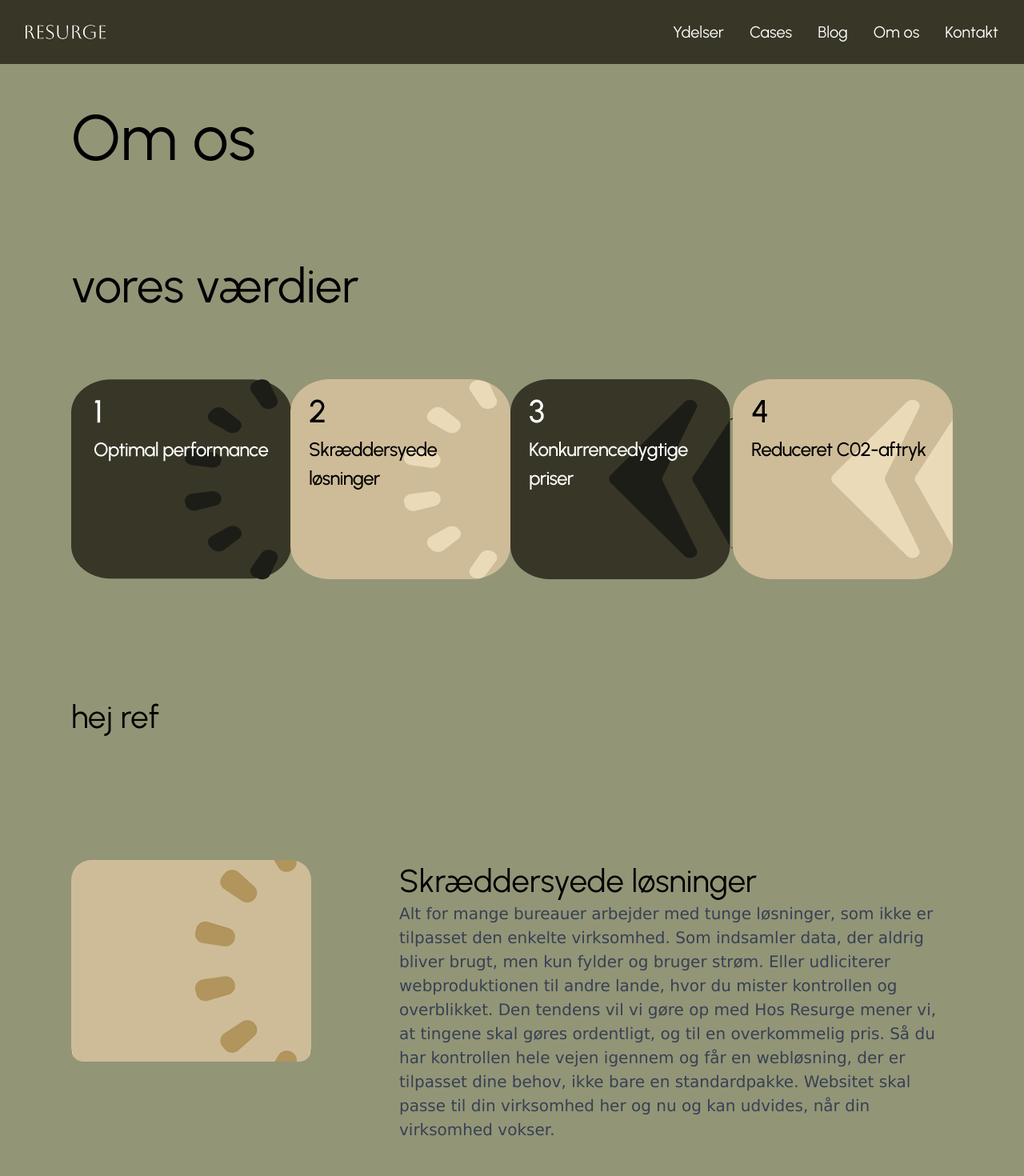
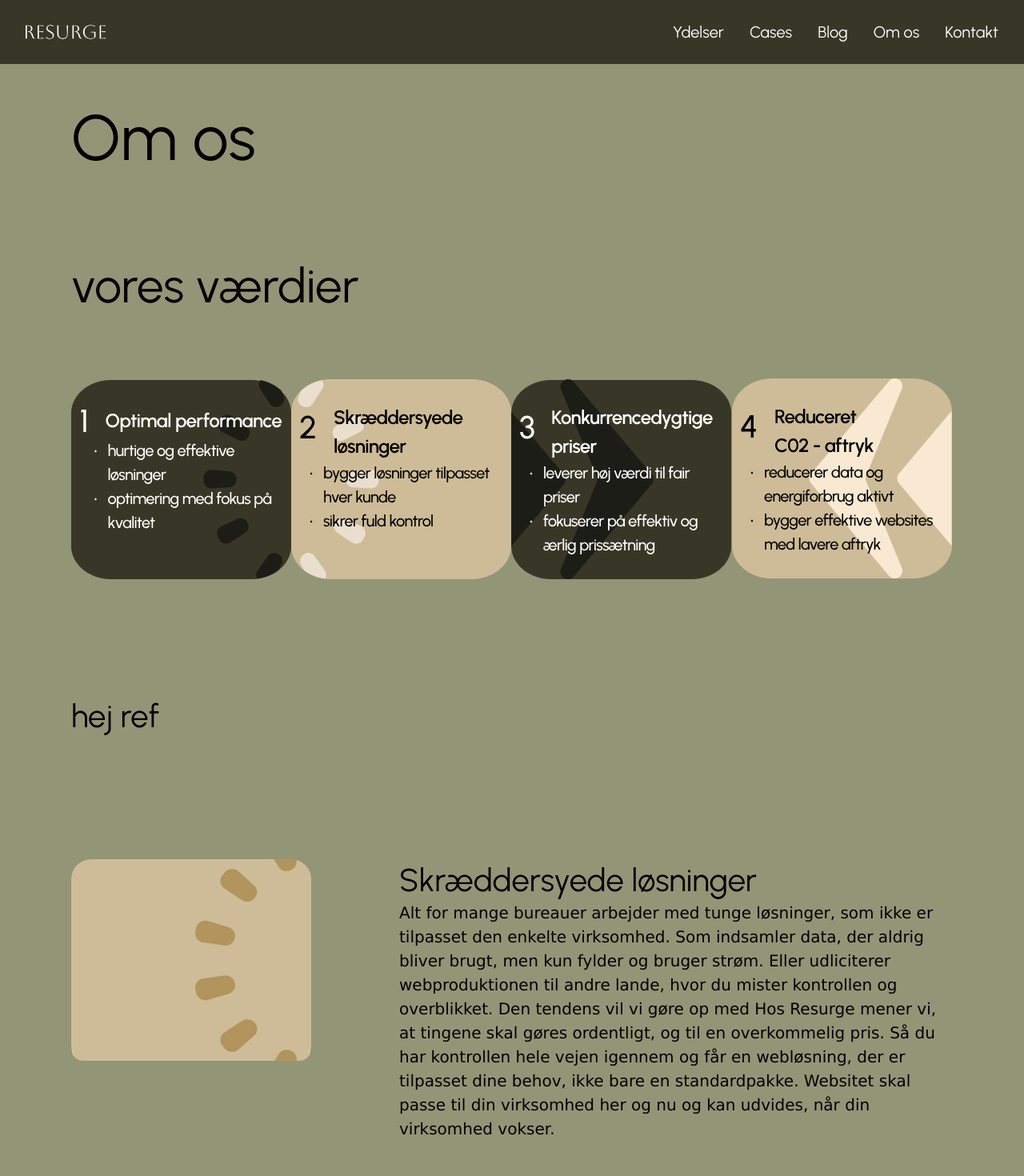
Before and after one commit to SaltyStarfish/resurge-projekt, a React (Vite) app in the folder resurge-react-project/: page /om-os in a window 1280 px wide. Shown: the top 1470 px of the page at 80% size. Built offline with nearby package versions, Linux system fonts and the light colour scheme.

Commit message:
changes again, and update to style, and function

```diff
--- a/resurge-react-project/src/components/Sektion3.jsx
+++ b/resurge-react-project/src/components/Sektion3.jsx
@@ -69,7 +69,7 @@ export default function Sektion3({
                     </div>
                     <div className={`content-container flex flex-col flex-1 gap-0 ${block.contentSize || "w-full md:min-w-0"} items-start`}>{/* bruger || for at alve en adskilling, er der ikke nogen størrelser på content array, så  bruger den de values der kommer bagefter */}
                         <h3 className="font-h3 font-medium w-full max-w-[694px] break-words mb-[20px] md:mb-0">{block.title}</h3>
-                        <p className="font-body text-gray-700 w-full max-w-[694px]">
+                        <p className="font-body w-full max-w-[694px]">
                             {block.linkText ? (
                                 <>
                                     {block.textBefore}
--- a/resurge-react-project/src/components/Værdier.jsx
+++ b/resurge-react-project/src/components/Værdier.jsx
@@ -1,13 +1,33 @@
-import infographic2 from "../assets/images/inforgraphic 2 - 2 stack.png";
-import infographic3 from "../assets/images/infographic 3 - long line.png";
+import { useEffect, useState } from "react";
+import info2x2_1 from "../assets/images/info2x2.1.svg";
+import info2x2_2 from "../assets/images/info2x2,2.svg";
+import infoLine1 from "../assets/images/infoline.svg";
+import infoLine2 from "../assets/images/infoline2.svg";
+
 
 export default function Værdier({
 	blocks = [
-		{ title: "vores værdier", imageSrc: infographic2, imageAlt: "" },
-		{ title: "vores grundsøjler", imageSrc: infographic3, imageAlt: ""},
+		{ title: "vores værdier", imageSrc: info2x2_2, mobileImageSrc: info2x2_1, imageAlt: "infographic om vores værdier" },
+		{ title: "vores grundsøjler", imageSrc: infoLine1, imageAlt: "infographic om vores grundsøjler" },
 	],
 
 }) {
+	// Holder styr på om viewport er mobil-størrelse, så billedkilden kan skiftes pr. blok.
+	const [isMobile, setIsMobile] = useState(false);
+
+	useEffect(() => {
+		// Holder en aktiv media query-lytter ved 768px og derunder.
+		const mobileQuery = window.matchMedia("(max-width: 768px)");
+		const onChange = (event) => setIsMobile(event.matches);
+
+		// Sætter starttilstand ved mount og opdaterer, når breakpoint ændrer sig.
+		setIsMobile(mobileQuery.matches);
+		mobileQuery.addEventListener("change", onChange);
+
+		// Fjerner lytteren igen, når komponenten unmountes.
+		return () => mobileQuery.removeEventListener("change", onChange);
+	}, []);
+
 	return (
 		<div className="parent-container w-full max-w-[1102px] mx-auto">
 			{blocks.map((block, index) => (
@@ -16,8 +36,9 @@ export default function Værdier({
 						<h2 className="font-h2 font-medium w-full max-w-[694px] text-left">{block.title}</h2>
 					</div>
 					<div className={`image-container w-full flex justify-center md:justify-start ${block.imageSpacing || "pt-[80px] pb-[40px]"}`}>
-						{block.imageSrc ? (
-							<img src={block.imageSrc} alt={block.imageAlt || ""} className="block max-w-full h-auto" />
+						{/* Hvis der findes en mobil-variant, bruges den på mobil; ellers bruges standard imageSrc. */}
+						{(isMobile && block.mobileImageSrc ? block.mobileImageSrc : block.imageSrc) ? (
+							<img src={isMobile && block.mobileImageSrc ? block.mobileImageSrc : block.imageSrc} alt={block.imageAlt || ""} className="block max-w-full h-auto" />
 						) : null}
 					</div>
 					<div className="text-container w-full text-left">
--- a/resurge-react-project/src/views/OmosView.jsx
+++ b/resurge-react-project/src/views/OmosView.jsx
@@ -3,7 +3,10 @@ import Værdier from "../components/Værdier"
 import Sektion3 from "../components/Sektion3"
 import smallPlaceholder from "../assets/images/SmallPlaceholder.png"
 import placeholder from "../assets/images/placeholder.png"
-import infographic3 from "../assets/images/infographic 3 - long line.png";
+import info2x2_1 from "../assets/images/info2x2.1.svg";
+import info2x2_2 from "../assets/images/info2x2,2.svg";
+import infoLine1 from "../assets/images/infoline.svg";
+import infoLine2 from "../assets/images/infoline2.svg";
 import stine from "../assets/images/stine-69d574236ff46.webp";
 import sarah from "../assets/images/sarah-69d5742328640.webp";
 import isabella from "../assets/images/isabella-69d5742319ce2.webp";
@@ -44,7 +47,7 @@ function OmosView() {
   const teamSektionBlocks = [blocks[3], blocks[4], blocks[5]];
 
   const forsideVaerdiBlocks = [
-    { title: "vores værdier", imageSrc: infographic3, imageAlt: "" },
+    { title: "vores værdier", imageSrc: info2x2_2, mobileImageSrc: info2x2_1, imageAlt: "" },
   ];
 
   return (
```
